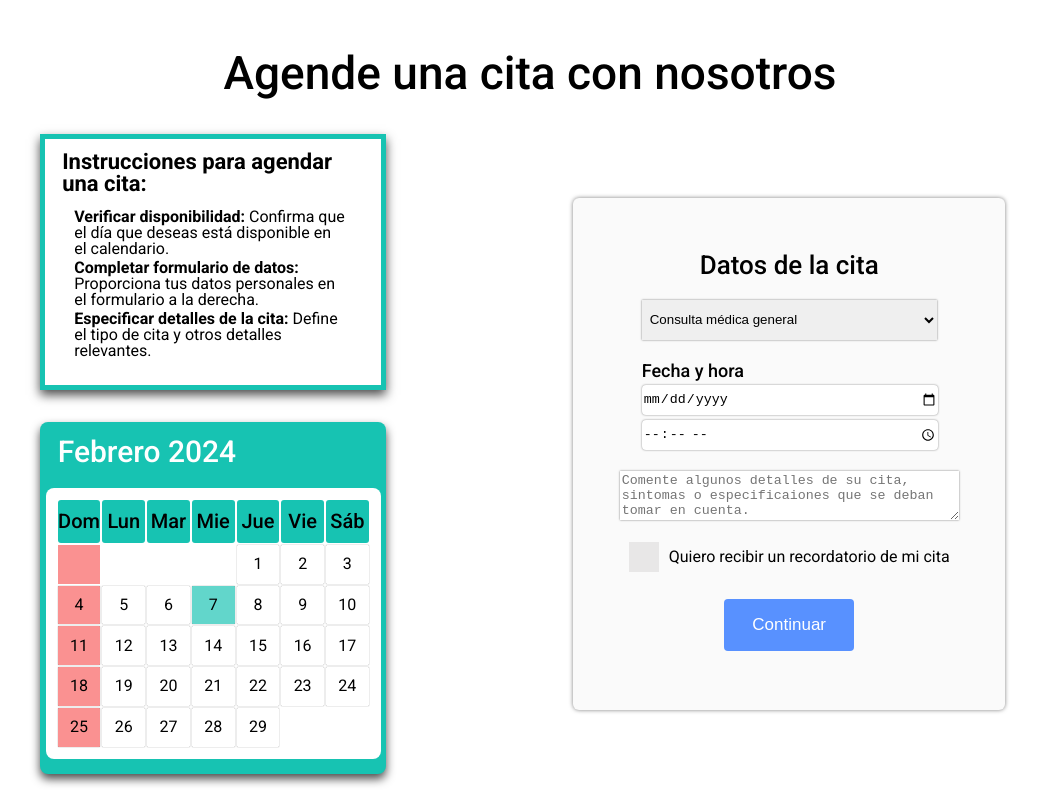
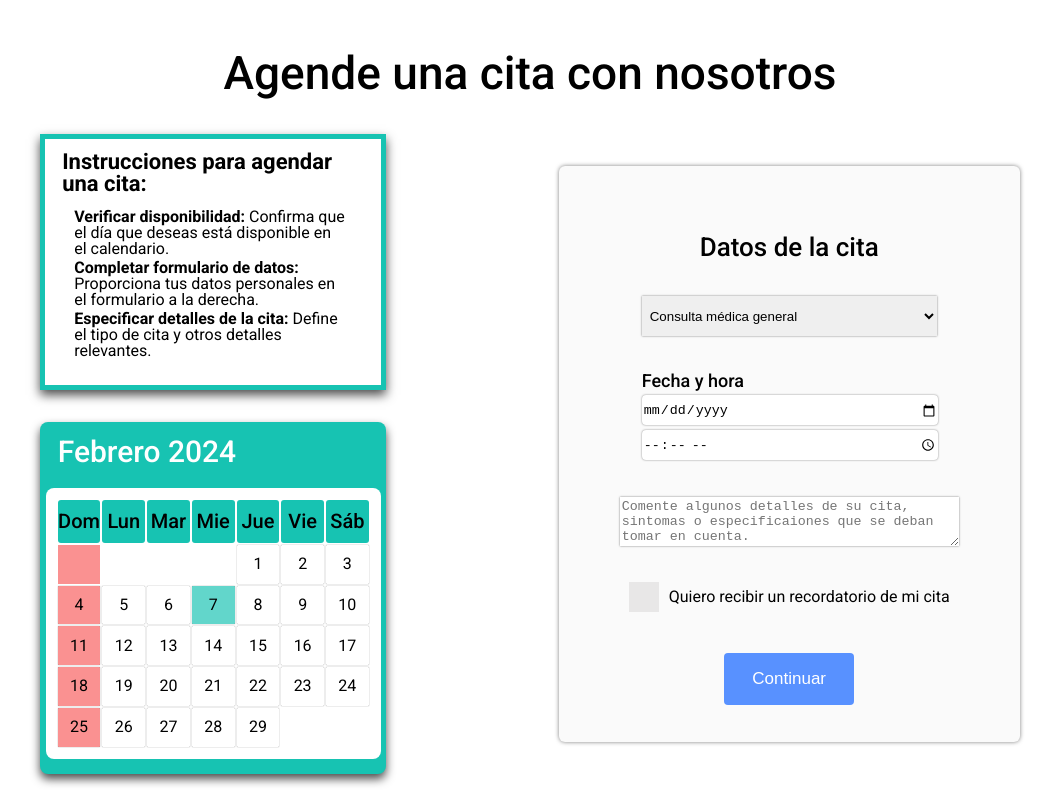
Before and after one commit to LTovarAlc/SaludTotal-, a React (Create React App) app: page / in a window 1280 px wide. Shown: the part 2380-3192 px from the top of the page, without its empty margins (110-1164 px from the left). Built offline with nearby package versions, Linux system fonts and the light colour scheme; no server answers.

Commit message:
remove button from forms & add to container

```diff
--- a/src/components/date/date.css
+++ b/src/components/date/date.css
@@ -30,9 +30,14 @@
 }
 
 .form_container{
+    background-color: #fafafa;
     width: 40%;
-    height: 100%;
+    height: 80%;
     display: flex;
-    justify-content: center;
+    flex-direction: column;
+    justify-content: space-evenly;
     align-items: center;
+    box-shadow: 0px 0px 4px rgba(0, 0, 0, 0.5);
+    border-radius: 6px;
+    padding: 32px 0px;
 }
--- a/src/components/date/date.jsx
+++ b/src/components/date/date.jsx
@@ -3,6 +3,7 @@ import Calendar from "./calendar/calendar"
 import "./date.css"
 import DateForm from "./forms/DateForm"
 import PersonalForm from "./forms/PersonalForm"
+import Button from "../button/button"
 
 const Date = () => {
     return(
@@ -16,6 +17,7 @@ const Date = () => {
                 <div className="form_container">
                     {/* <PersonalForm/> */}
                     <DateForm/>
+                    <Button text="Continuar"/>
                 </div>
             </div>
         </section>
--- a/src/components/date/forms/DateForm.css
+++ b/src/components/date/forms/DateForm.css
@@ -1,15 +1,10 @@
 .date-form{
-    background-color: #fafafa;
     width: 80%;
     height: 100%;
     display: flex;
     flex-direction: column;
     justify-content: space-evenly;
     align-items: center;
-    height: 70%;
-    box-shadow: 0px 0px 4px rgba(0, 0, 0, 0.5);
-    border-radius: 6px;
-    padding: 32px;
 }
 
 .date-form h6{
--- a/src/components/date/forms/DateForm.jsx
+++ b/src/components/date/forms/DateForm.jsx
@@ -23,7 +23,6 @@ const DateForm = () => {
         </div>
         <textarea name="date-details" id="date-details" cols="40" rows="3" placeholder="Comente algunos detalles de su cita, sintomas o especificaiones que se deban tomar en cuenta."></textarea>
         <CheckBox/>
-        <Button text="Continuar"/>
     </form>
   );
 };
--- a/src/components/date/forms/PersonalForm.css
+++ b/src/components/date/forms/PersonalForm.css
@@ -1,15 +1,10 @@
 .personal-form{
-    background-color: #fafafa;
     width: 80%;
     height: 100%;
     display: flex;
     flex-direction: column;
     justify-content: space-evenly;
     align-items: center;
-    height: 70%;
-    box-shadow: 0px 0px 4px rgba(0, 0, 0, 0.5);
-    border-radius: 6px;
-    padding: 32px;
 }
 
 .personal-form h6{
--- a/src/components/date/forms/PersonalForm.jsx
+++ b/src/components/date/forms/PersonalForm.jsx
@@ -24,7 +24,6 @@ const PersonalForm = () => {
       </div>
       <Input type="email" name="email" placheholder="Correo electrónico" />
       <Input type="tel" name="phone" placheholder="Teléfono" />
-      <Button text="Continuar"/>
     </form>
   );
 };
```
